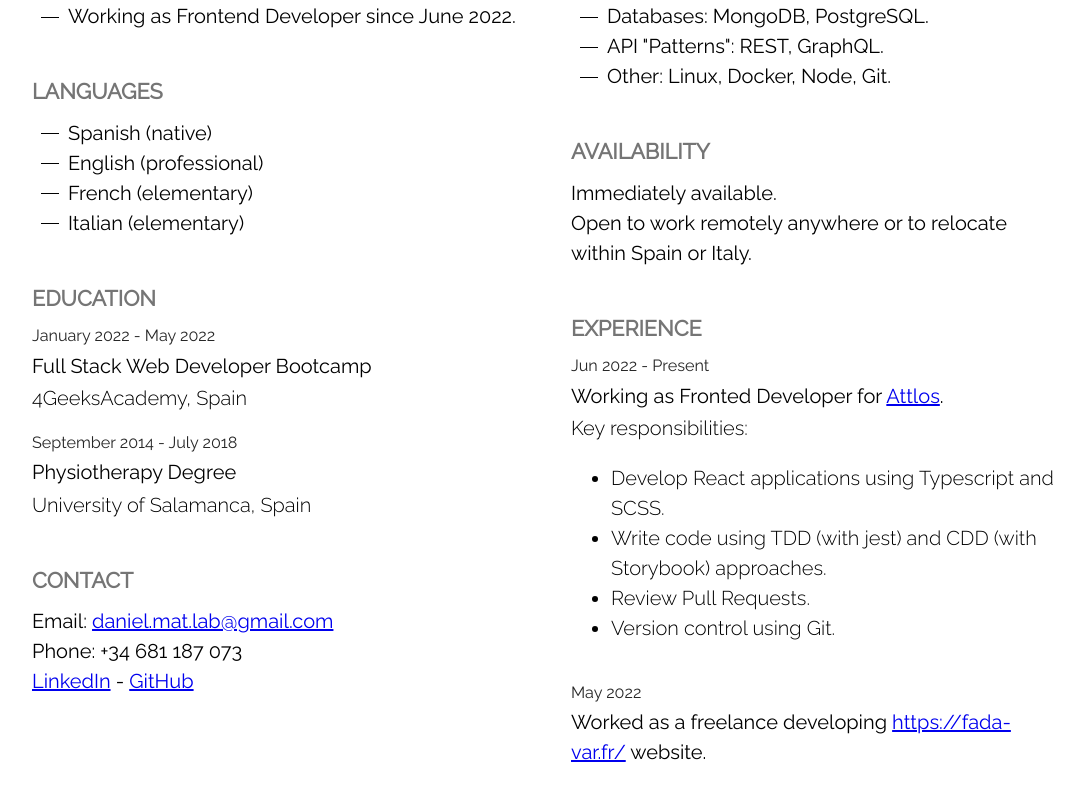
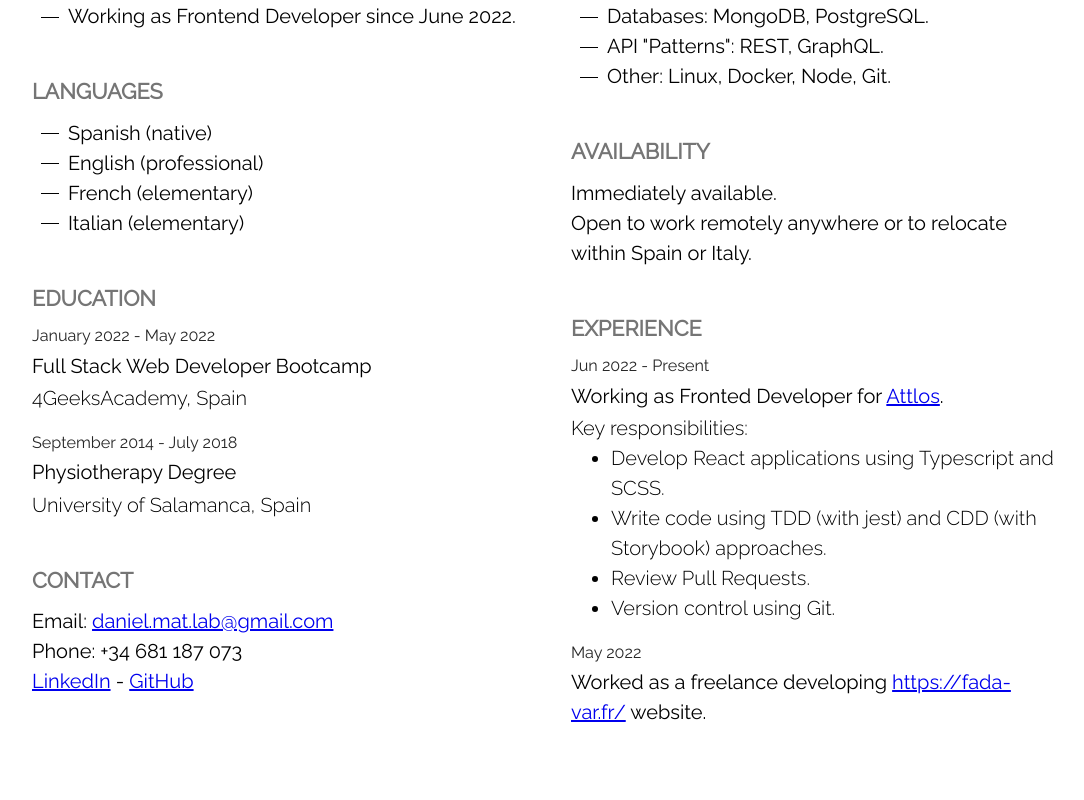
Before and after one commit to DanielMateosLab/danielmatlab, a Next.js app: page / in a window 1280 px wide. Shown: the part 587-1387 px from the top of the page, without its empty margins (96-1180 px from the left). Built offline with nearby package versions, Linux system fonts and the light colour scheme.

Commit message:
Remove ul margins

```diff
--- a/styles/globals.css
+++ b/styles/globals.css
@@ -14,3 +14,7 @@ body {
 ::before* {
   box-sizing: border-box;
 }
+
+ul {
+  margin: 0;
+}
```
